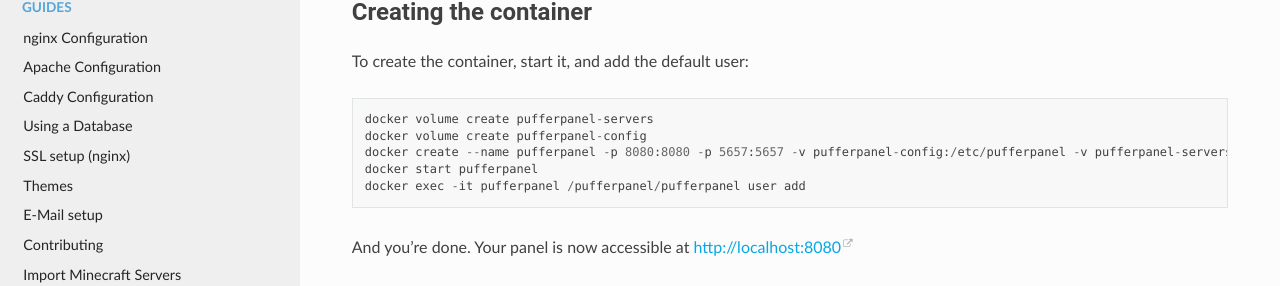
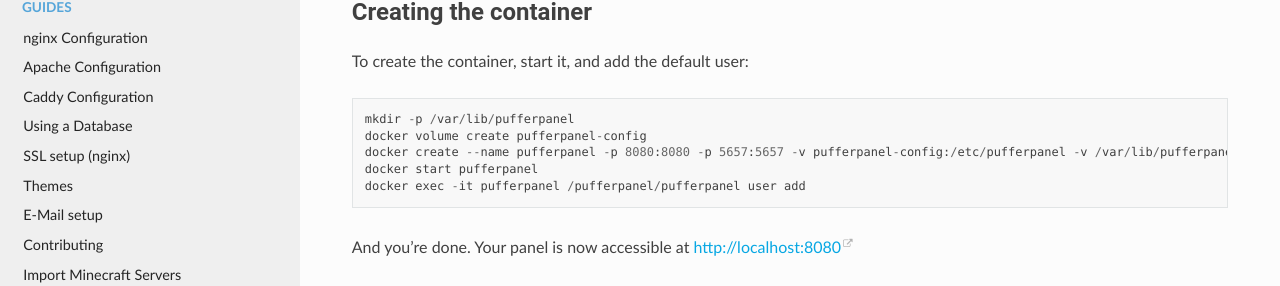
Before and after one commit to pufferpanel/documentation, a Sphinx documentation site: the page built from source/installing-docker.rst, in a window 1280 px wide and 900 px high. Shown: the part 230-516 px from the top of the window. Built offline with Sphinx 7.4.7 and the Read the Docs theme 2.0.0, drawn with Linux system fonts in a browser that asks for light colours.

Commit message:
Update installing-docker.rst

```diff
--- a/source/installing-docker.rst
+++ b/source/installing-docker.rst
@@ -11,9 +11,9 @@
 
 .. code-block::
 
-    docker volume create pufferpanel-servers
+    mkdir -p /var/lib/pufferpanel
     docker volume create pufferpanel-config
-    docker create --name pufferpanel -p 8080:8080 -p 5657:5657 -v pufferpanel-config:/etc/pufferpanel -v pufferpanel-servers:/var/lib/pufferpanel --restart=on-failure pufferpanel/pufferpanel:latest
+    docker create --name pufferpanel -p 8080:8080 -p 5657:5657 -v pufferpanel-config:/etc/pufferpanel -v /var/lib/pufferpanel:/var/lib/pufferpanel --restart=on-failure pufferpanel/pufferpanel:latest
     docker start pufferpanel
     docker exec -it pufferpanel /pufferpanel/pufferpanel user add
 
```
